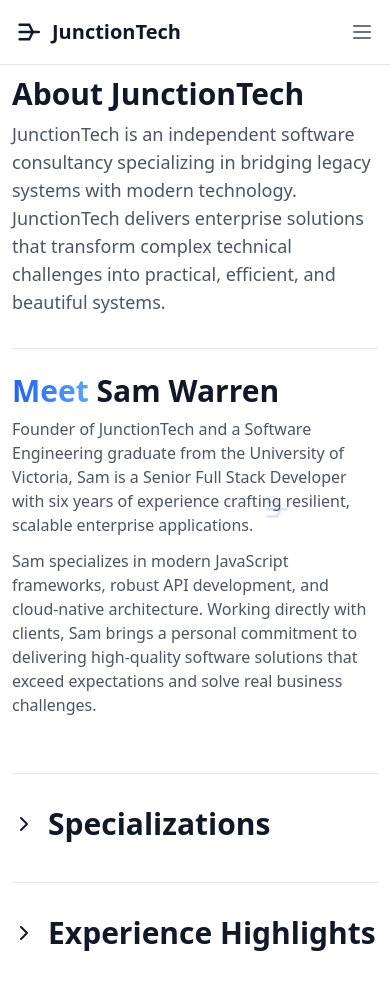
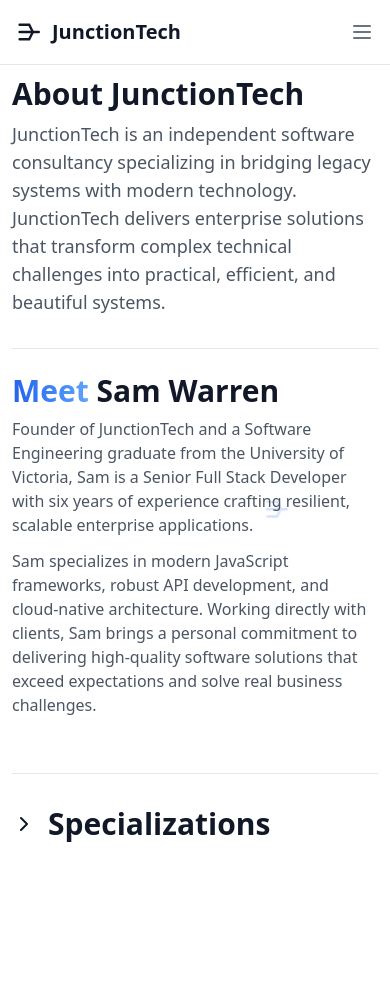
Before and after one commit to sam-warren/junction, a React (Vite) app: page /about in a window 390 px wide. After the commit the page ends 844 px from the top, so only its background shows below. Built offline with nearby package versions, Linux system fonts and the light colour scheme.

Commit message:
Improve dark mode on mobile

```diff
--- a/index.html
+++ b/index.html
@@ -1,6 +1,16 @@
-<!DOCTYPE html>
+<!doctype html>
 <html lang="en">
   <head>
+    <style>
+      html,
+      body,
+      #root {
+        height: 100%;
+        margin: 0;
+        padding: 0;
+        overflow: hidden;
+      }
+    </style>
     <meta charset="UTF-8" />
     <link rel="icon" type="image/svg+xml" href="/favicon.svg" />
     <meta name="viewport" content="width=device-width, initial-scale=1.0" />
@@ -20,7 +30,10 @@
       property="og:description"
       content="Connecting legacy infrastructure with cutting-edge technology. We build the bridges that power your digital transformation."
     />
-    <meta property="og:image" content="https://junctiontech.ca/og-image-text.png" />
+    <meta
+      property="og:image"
+      content="https://junctiontech.ca/og-image-text.png"
+    />
 
     <!-- Twitter -->
     <meta property="twitter:card" content="summary_large_image" />
--- a/src/App.tsx
+++ b/src/App.tsx
@@ -6,8 +6,8 @@ import { ROUTES } from "./config/routes";
 
 function App() {
   return (
-    <Router>
-      <div>
+    <div className="h-full w-full">
+      <Router>
         <Analytics />
         <SpeedInsights />
         <Layout>
@@ -21,8 +21,8 @@ function App() {
             ))}
           </Routes>
         </Layout>
-      </div>
-    </Router>
+      </Router>
+    </div>
   );
 }
 
--- a/src/components/layout/Layout.tsx
+++ b/src/components/layout/Layout.tsx
@@ -9,10 +9,12 @@ interface LayoutProps {
 
 const Layout = ({ children }: LayoutProps) => {
   return (
-    <div className="relative flex min-h-[100dvh] flex-col bg-transparent pb-[env(safe-area-inset-bottom)]">
+    <div className="fixed inset-0 flex flex-col overflow-x-hidden bg-transparent">
       <Header />
       <GridBackground />
-      <main className="relative flex-grow pt-16 lg:pt-0">{children}</main>
+      <main className="relative flex-grow overflow-y-auto pt-16 lg:pt-0">
+        {children}
+      </main>
       <Footer />
     </div>
   );
```
